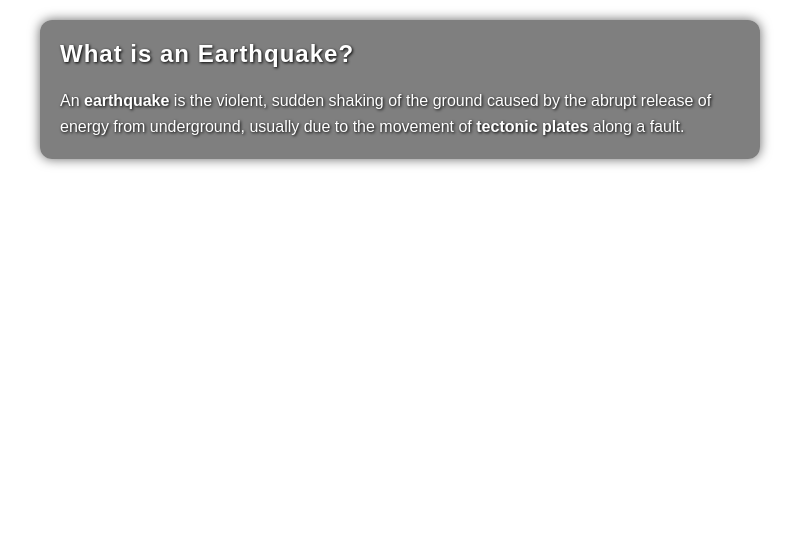
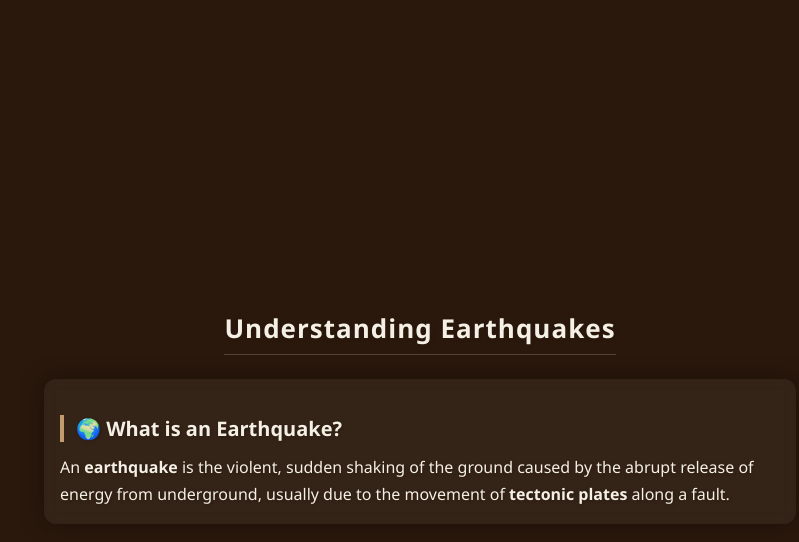
Before and after one commit to PEO33s/ZZ, a plain HTML site: page index.html in a window 1280 px wide. Shown: the whole page, without its empty margins (240-1039 px from the left). Drawn offline with Linux system fonts and the light colour scheme.

Commit message:
Update index.html

```diff
--- a/index.html
+++ b/index.html
@@ -1,61 +1,82 @@
 <!DOCTYPE html>
-<html>
+<html lang="en">
 <head>
   <meta name="viewport" content="width=device-width, initial-scale=1.0">
   <style>
     html, body {
       margin: 0;
       padding: 0;
-      background-color: transparent;
-      font-family: Arial, sans-serif;
-      color: white;
-      text-shadow: 1px 1px 3px #000;
+      width: 100vw;
+      height: 100vh;
+      background-color: #2a180c; /* Rich brown background */
+      font-family: 'Segoe UI', 'Helvetica Neue', sans-serif;
+      color: #f5f0e6;
+      text-shadow: 1px 1px 3px rgba(40, 25, 10, 0.7);
+      overflow: hidden;
       box-sizing: border-box;
-      width: 100%;
-      min-height: 100%;
-      overflow-y: auto;
-      display: block;
     }
 
     .wrapper {
+      display: flex;
+      flex-direction: column;
+      justify-content: center;
+      align-items: center;
+      width: 100%;
+      height: 100%;
       padding: 20px;
-      display: flex;
-      justify-content: center;
-    }
-
-    .content {
-      background-color: rgba(0, 0, 0, 0.5);
-      padding: 20px;
-      width: 100%;
-      max-width: 720px;
-      box-shadow: 0 0 12px rgba(0,0,0,0.6);
-      border-radius: 12px;
-      box-sizing: border-box;
     }
 
     h2 {
-      margin-top: 0;
-      font-size: 24px;
+      font-size: 26px;
+      margin-bottom: 24px;
       letter-spacing: 1px;
+      border-bottom: 1px solid rgba(245,240,230,0.2);
+      padding-bottom: 8px;
+      text-align: center;
     }
 
-    p {
+    .section {
+      margin-bottom: 28px;
+      padding: 16px;
+      background-color: rgba(245,240,230,0.05); /* subtle parchment tint */
+      border-radius: 12px;
+      width: 100%;
+      max-width: 720px;
+      box-shadow: 0 0 20px rgba(20, 10, 5, 0.6);
+      backdrop-filter: blur(6px);
+      animation: fadeIn 1.2s ease-out;
+    }
+
+    .section h3 {
+      font-size: 20px;
+      margin-bottom: 12px;
+      border-left: 4px solid #c49b6c; /* deeper bronze accent */
+      padding-left: 12px;
+    }
+
+    .section p {
       font-size: 16px;
-      line-height: 1.6;
+      line-height: 1.7;
       margin: 0;
     }
 
-    @media (max-width: 480px) {
-      h2 { font-size: 20px; }
-      p { font-size: 14px; }
-      .content { padding: 16px; }
+    @keyframes fadeIn {
+      from { opacity: 0; transform: translateY(20px); }
+      to { opacity: 1; transform: translateY(0); }
+    }
+
+    @media (max-width: 600px) {
+      h2 { font-size: 22px; }
+      .section h3 { font-size: 18px; }
+      .section p { font-size: 15px; }
     }
   </style>
 </head>
 <body>
   <div class="wrapper">
-    <div class="content">
-      <h2>What is an Earthquake?</h2>
+    <h2>Understanding Earthquakes</h2>
+    <div class="section">
+      <h3>🌍 What is an Earthquake?</h3>
       <p>
         An <b>earthquake</b> is the violent, sudden shaking of the ground caused by the abrupt release of energy from underground, usually due to the movement of <b>tectonic plates</b> along a fault.
       </p>
```
